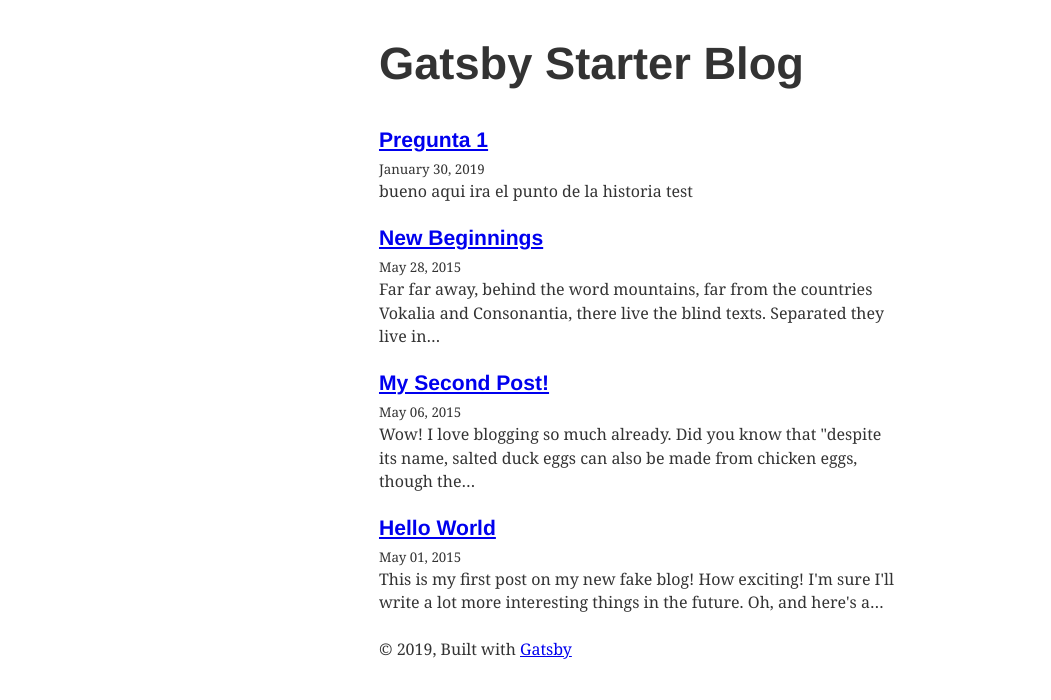
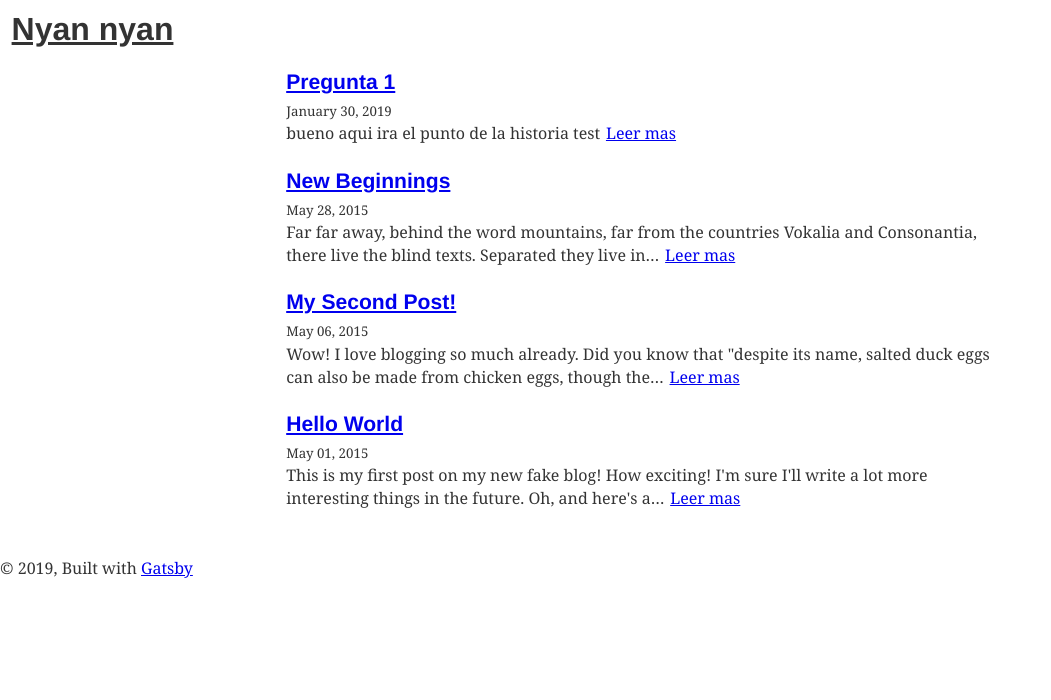
Before and after one commit to ANekoIsFineToo/linux-blog, a Gatsby site: page / in a window 1280 px wide. Shown: the whole page, without its empty margins (0-1051 px from the left). Built offline with nearby package versions, Linux system fonts and the light colour scheme; Gatsby itself is replaced by a stand-in of ours; some packages are replaced by stand-ins of ours.

Commit message:
Cambios en los estilos y el diseño

```diff
--- a/gatsby-config.js
+++ b/gatsby-config.js
@@ -1,12 +1,13 @@
 module.exports = {
   siteMetadata: {
-    title: `Gatsby Starter Blog`,
-    author: `Kyle Mathews`,
-    description: `A starter blog demonstrating what Gatsby can do.`,
-    siteUrl: `https://gatsby-starter-blog-demo.netlify.com/`,
-    social: {
-      twitter: `kylemathews`,
-    },
+    title: 'Nyan nyan',
+    authors: [
+      'Iker Pérez Brunelli',
+      'Alvaro Quiros Mejias',
+      'Victor Jose del Barrio Silva'
+    ],
+    description: 'Blog con la historia, curiosidades y más sobre Linux.',
+    siteUrl: 'https://linux-blog.ikerperez.es/'
   },
   plugins: [
     {
--- a/package.json
+++ b/package.json
@@ -30,6 +30,7 @@
     "gatsby-transformer-remark": "^2.1.6",
     "gatsby-transformer-sharp": "^2.1.3",
     "prismjs": "^1.15.0",
+    "prop-types": "^15.6.2",
     "react": "^16.5.1",
     "react-dom": "^16.5.1",
     "react-helmet": "^5.2.0",
--- a/src/components/Layout.js
+++ /dev/null
@@ -1,77 +0,0 @@
-import React from 'react';
-import { Link } from 'gatsby';
-
-import { rhythm, scale } from '../utils/typography';
-
-class Layout extends React.Component {
-
-  render() {
-    const { location, title, children } = this.props;
-    const rootPath = `${__PATH_PREFIX__}/`;
-    let header;
-
-    if (location.pathname === rootPath) {
-      header = (
-        <h1
-          style={{
-            ...scale(1.5),
-            marginBottom: rhythm(1.5),
-            marginTop: 0,
-          }}
-        >
-          <Link
-            style={{
-              boxShadow: `none`,
-              textDecoration: `none`,
-              color: `inherit`,
-            }}
-            to={`/`}
-          >
-            {title}
-          </Link>
-        </h1>
-      );
-    } else {
-      header = (
-        <h3
-          style={{
-            fontFamily: `Montserrat, sans-serif`,
-            marginTop: 0,
-          }}
-        >
-          <Link
-            style={{
-              boxShadow: `none`,
-              textDecoration: `none`,
-              color: `inherit`,
-            }}
-            to={`/`}
-          >
-            {title}
-          </Link>
-        </h3>
-      );
-    }
-
-    return (
-      <div
-        style={{
-          marginLeft: `auto`,
-          marginRight: `auto`,
-          maxWidth: rhythm(24),
-          padding: `${rhythm(1.5)} ${rhythm(3 / 4)}`,
-        }}
-      >
-        {header}
-        {children}
-        <footer>
-          © {new Date().getFullYear()}, Built with
-          {` `}
-          <a href="https://www.gatsbyjs.org">Gatsby</a>
-        </footer>
-      </div>
-    );
-  }
-}
-
-export default Layout;
--- /dev/null
+++ b/src/components/header.js
@@ -0,0 +1,34 @@
+import React from 'react';
+import PropTypes from 'prop-types';
+import { Link } from 'gatsby';
+
+import { rhythm, scale } from '../utils/typography';
+
+class Header extends React.Component {
+
+  render() {
+    return (
+      <h1 style={{
+        margin: `${rhythm(0.5)} ${rhythm(0.5)} 0`,
+        fontSize: scale(1.5)
+      }}>
+        <Link
+          style={{
+            backgroundImage: 'none',
+            textShadow: 'none',
+            color: 'inherit'
+          }}
+          to={'/'}
+        >
+          {this.props.title}
+        </Link>
+      </h1>
+    );
+  }
+}
+
+Header.propTypes = {
+  title: PropTypes.string.isRequired
+};
+
+export default Header;
--- /dev/null
+++ b/src/components/layout.js
@@ -0,0 +1,36 @@
+import React from 'react';
+
+import { rhythm } from '../utils/typography';
+import Header from './header'
+
+class Layout extends React.Component {
+
+  render() {
+    const { title, children } = this.props;
+
+    return (
+      <div>
+        <Header title={title} />
+
+        <div
+          style={{
+            marginLeft: `auto`,
+            marginRight: `auto`,
+            maxWidth: rhythm(32),
+            padding: `${rhythm(1)} ${rhythm(3 / 4)}`,
+          }}
+        >
+          {children}
+        </div>
+
+        <footer>
+          © {new Date().getFullYear()}, Built with
+          {` `}
+          <a href="https://www.gatsbyjs.org">Gatsby</a>
+        </footer>
+      </div>
+    );
+  }
+}
+
+export default Layout;
--- /dev/null
+++ b/src/components/posts-grid.js
@@ -0,0 +1,48 @@
+import React from 'react';
+import PropTypes from 'prop-types';
+import { Link } from 'gatsby';
+
+import { rhythm } from '../utils/typography';
+
+class PostsGrid extends React.Component {
+
+  render() {
+    const { posts } = this.props;
+
+    return posts.map(({ node }) => {
+      const title = node.frontmatter.title || node.fields.slug;
+
+      return (
+        <div key={node.fields.slug}>
+          <h3
+            style={{
+              marginBottom: rhythm(1 / 4),
+            }}
+          >
+            <Link style={{ boxShadow: `none` }} to={node.fields.slug}>
+              {title}
+            </Link>
+          </h3>
+          <small>{node.frontmatter.date}</small>
+          <p>
+            <span
+              style={{
+                marginRight: rhythm(0.25)
+              }}
+              dangerouslySetInnerHTML={{ __html: node.excerpt }}
+            />
+            <Link to={node.fields.slug}>
+              Leer mas
+            </Link>
+          </p>
+        </div>
+      );
+    });
+  }
+}
+
+PostsGrid.propTypes = {
+  posts: PropTypes.arrayOf(PropTypes.object).isRequired
+};
+
+export default PostsGrid;
--- a/src/components/seo.js
+++ b/src/components/seo.js
@@ -40,10 +40,6 @@ function SEO({ description, lang, meta, keywords, title }) {
                 content: `summary`,
               },
               {
-                name: `twitter:creator`,
-                content: data.site.siteMetadata.author,
-              },
-              {
                 name: `twitter:title`,
                 content: title,
               },
@@ -69,7 +65,7 @@ function SEO({ description, lang, meta, keywords, title }) {
 }
 
 SEO.defaultProps = {
-  lang: `en`,
+  lang: 'es',
   meta: [],
   keywords: [],
 };
@@ -90,7 +86,6 @@ const detailsQuery = graphql`
       siteMetadata {
         title
         description
-        author
       }
     }
   }
--- a/src/pages/404.js
+++ b/src/pages/404.js
@@ -1,7 +1,7 @@
 import React from 'react';
 import { graphql } from 'gatsby';
 
-import Layout from '../components/Layout';
+import Layout from '../components/layout';
 import SEO from '../components/seo';
 
 class NotFoundPage extends React.Component {
--- a/src/pages/index.js
+++ b/src/pages/index.js
@@ -1,9 +1,9 @@
 import React from 'react';
-import { Link, graphql } from 'gatsby';
+import { graphql } from 'gatsby';
 
-import Layout from '../components/Layout';
+import Layout from '../components/layout';
 import SEO from '../components/seo';
-import { rhythm } from '../utils/typography';
+import PostsGrid from '../components/posts-grid'
 
 class BlogIndex extends React.Component {
 
@@ -19,25 +19,7 @@ class BlogIndex extends React.Component {
           keywords={[`blog`, `gatsby`, `javascript`, `react`]}
         />
 
-        {posts.map(({ node }) => {
-          const title = node.frontmatter.title || node.fields.slug;
-
-          return (
-            <div key={node.fields.slug}>
-              <h3
-                style={{
-                  marginBottom: rhythm(1 / 4),
-                }}
-              >
-                <Link style={{ boxShadow: `none` }} to={node.fields.slug}>
-                  {title}
-                </Link>
-              </h3>
-              <small>{node.frontmatter.date}</small>
-              <p dangerouslySetInnerHTML={{ __html: node.excerpt }} />
-            </div>
-          );
-        })}
+        {<PostsGrid posts={posts} />}
       </Layout>
     );
   }
--- a/src/templates/blog-post.js
+++ b/src/templates/blog-post.js
@@ -1,7 +1,7 @@
 import React from 'react';
 import { Link, graphql } from 'gatsby';
 
-import Layout from '../components/Layout';
+import Layout from '../components/layout';
 import SEO from '../components/seo';
 import { rhythm, scale } from '../utils/typography';
 
@@ -21,7 +21,7 @@ class BlogPostTemplate extends React.Component {
             ...scale(-1 / 5),
             display: `block`,
             marginBottom: rhythm(1),
-            marginTop: rhythm(-1),
+            marginTop: rhythm(-0.5),
           }}
         >
           {post.frontmatter.date}
@@ -69,7 +69,6 @@ export const pageQuery = graphql`
     site {
       siteMetadata {
         title
-        author
       }
     }
     markdownRemark(fields: { slug: { eq: $slug } }) {
```
Also changed, not shown: 1 other file.
